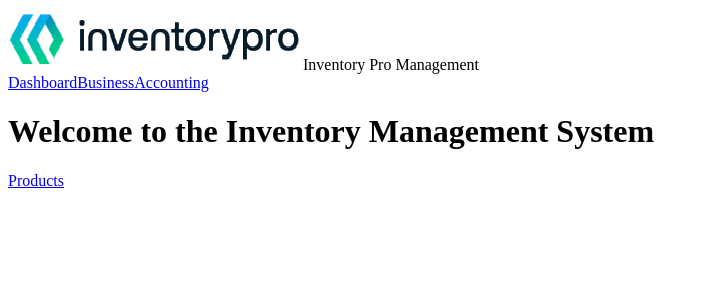
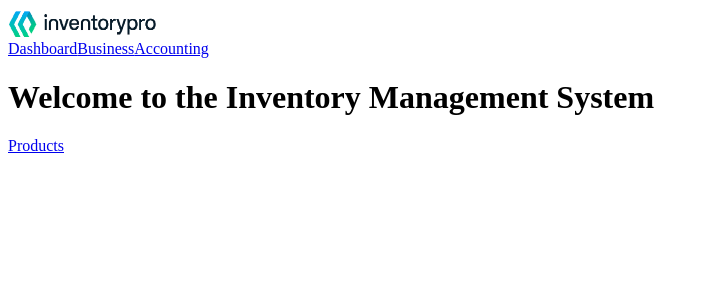
Before and after one commit to RyanWakey/InventoryManagementFrontend, a Vue app: page / in a window 1280 px wide. Shown: the top 300 px of the page, without its empty margins (0-709 px from the left). Built offline with nearby package versions, Linux system fonts and the light colour scheme.

Commit message:
updated logo in code with new style

```diff
--- a/src/components/NavBar.vue
+++ b/src/components/NavBar.vue
@@ -4,7 +4,6 @@
       <!-- Logo and branding -->
       <div class="navbar-brand">
         <img src="@/assets/IMlogo.png" alt="Company Logo" class="navbar-logo">
-        <span>Inventory Pro Management</span>
       </div>
 
       <!-- Navigation links -->
@@ -24,5 +23,18 @@
   </script>
 
   <style scoped>
-  /* Your styles for navbar here */
+  .navbar-logo {
+    width: 150px;
+    height: auto;
+  }
+
+  .navbar-brand {
+    display: flex;
+    align-items: center;
+  }
+
+  .navbar-brand span {
+    margin-left: 10px;
+  }
+
   </style>
```
